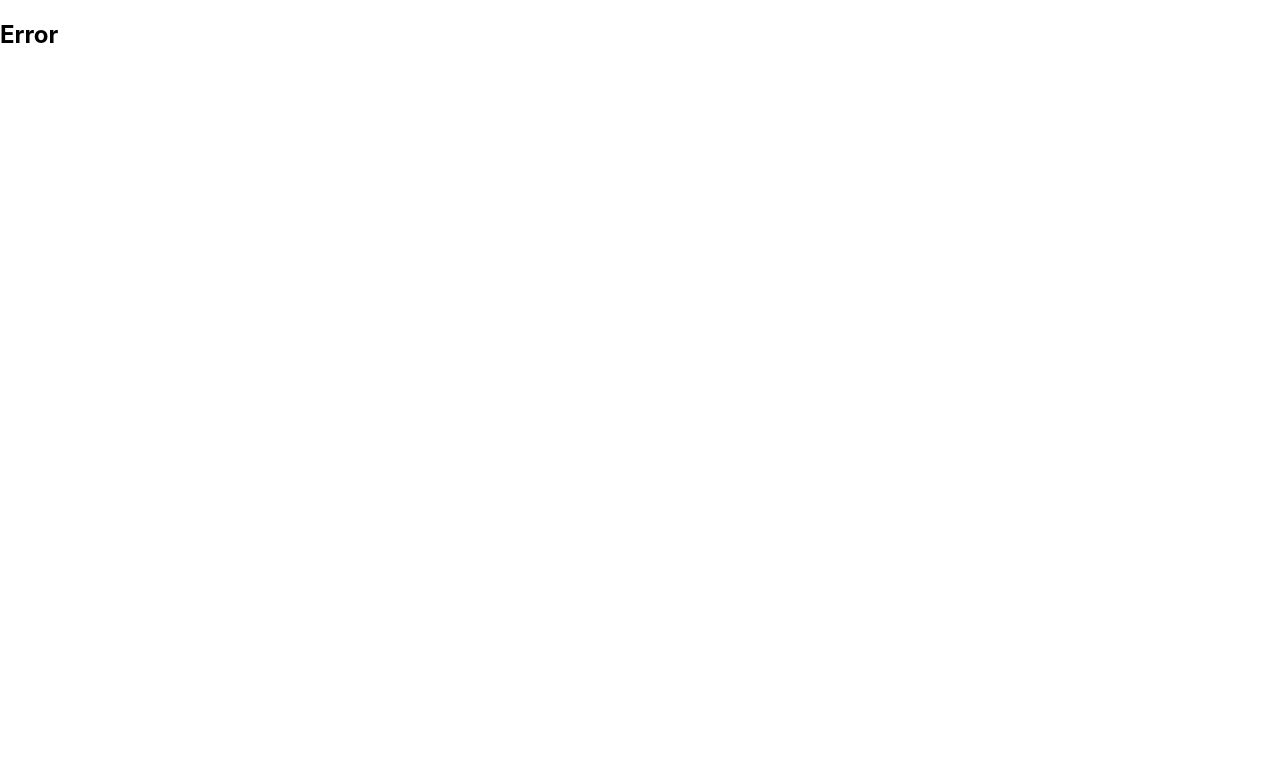
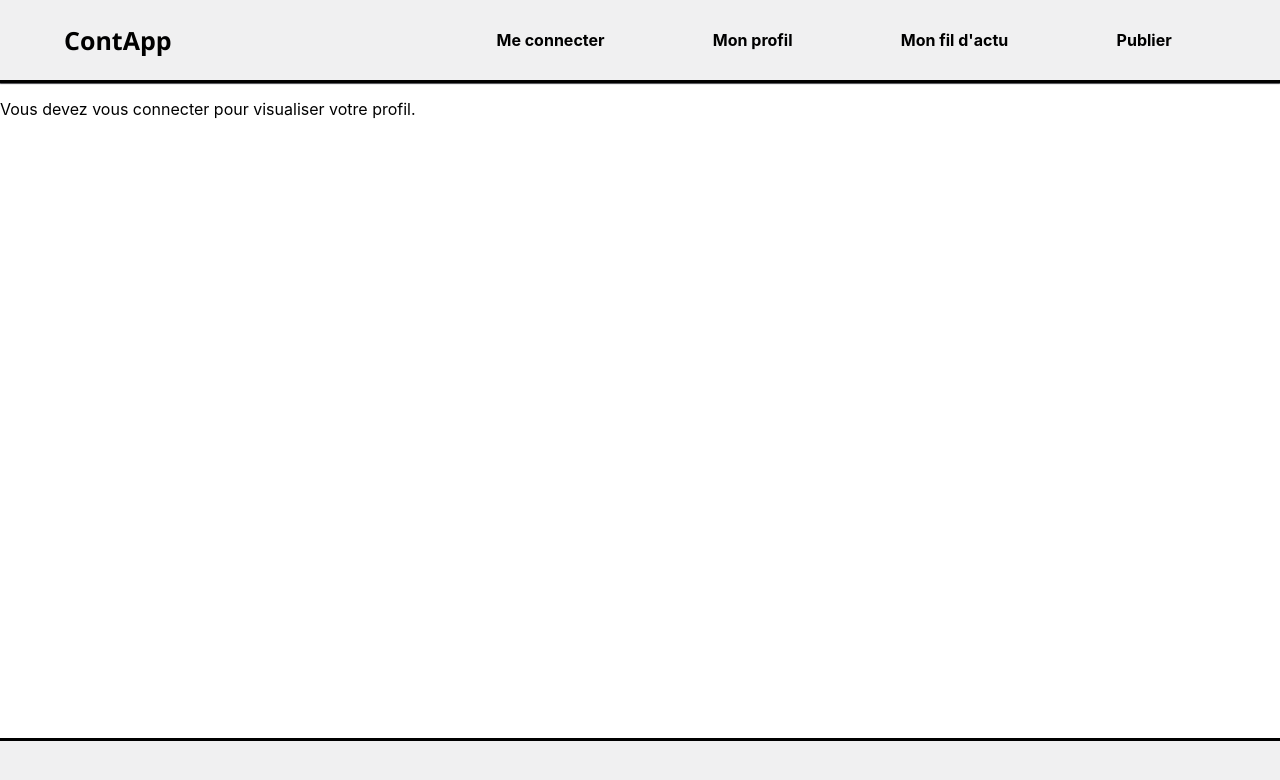
Before and after one commit to EdouardBazillou/ContApp, a React (Create React App) app: page /profil in a window 1280 px wide. Before the commit this address had no page. Shown: the top 780 px of the page. Built offline with nearby package versions, Linux system fonts and the light colour scheme.

Commit message:
Update Post et Profil

```diff
--- a/src/App.css
+++ b/src/App.css
@@ -45,6 +45,11 @@
 .ongletConnection {
   flex-grow: 1;
   text-decoration: inherit;
+}
+
+.ongletProfil {
+  flex-grow: 1;
+  text-decoration: none;
 }
 
 .ongletActu {
--- a/src/App.js
+++ b/src/App.js
@@ -6,6 +6,7 @@ import Actu from "./components/filActu";
 import { createBrowserRouter, RouterProvider } from "react-router-dom";
 import Login from "./utilisateur/Login";
 import Post from "./components/Poster";
+import Profil from "./utilisateur/Profil";
 import ls from "local-storage";
 
 const router = createBrowserRouter([
@@ -34,6 +35,11 @@ const router = createBrowserRouter([
     element: <Post />,
     errorElement: <Error />,
   },
+  {
+    path: "/profil",
+    element: <Profil />,
+    errorElement: <Error />,
+  },
 ]);
 
 function App() {
--- a/src/Assets/Menu.js
+++ b/src/Assets/Menu.js
@@ -14,6 +14,11 @@ function Menu() {
           <div className="ongletConnection">
             <Link to="/Login" className="links">
               Me connecter
+            </Link>
+          </div>
+          <div className="ongletProfil">
+            <Link to="/profil" className="links">
+              Mon profil
             </Link>
           </div>
           <div className="ongletActu">
--- a/src/components/Poster.js
+++ b/src/components/Poster.js
@@ -21,45 +21,48 @@ function Post() {
       method: "POST",
       headers: {
         "Content-Type": "application/json",
-        Authorization: "bearer token",
+        Authorization: "bearer " + localStorage.getItem("@userToken"),
       },
 
       body: JSON.stringify({
-        title: "",
-        content: "",
+        title: "a",
+        content: "a",
       }),
     };
 
-    // //Changement de syntaxe
-    // console.log(options);
-    // await fetch(
-    //   `https://social-network-api.osc-fr1.scalingo.io/contapp/post`,
-    //   options
-    // )
-    //   .then((response) => {
-    //     return response.json();
-    //   })
-    //   .then((response) => {
-    //     console.log("response", response);
-    //   });
-
-    let response = await fetch(
+    //Changement de syntaxe
+    console.log(options);
+    await fetch(
       `https://social-network-api.osc-fr1.scalingo.io/contapp/post`,
       options
-    );
-
-    let data = await response.json();
-    console.log("data", data);
-
-    setPost(data);
-
-    console.log("je marche");
+    )
+      .then((response) => {
+        return response.json();
+      })
+      .then((response) => {
+        console.log("response", response);
+      });
   };
 
+  //Old Fetch
+  //   let response = await fetch(
+  //     `https://social-network-api.osc-fr1.scalingo.io/contapp/post`,
+  //     options
+  //   );
+
+  //   let data = await response.json();
+  //   console.log("data", data);
+
+  //   setPost(data);
+
+  //   console.log("je marche");
+  // };
+
+  //useEffect
   useEffect(() => {
     console.log("post", post);
   }, []);
-
+  //Render
   const render = () => {
     if (newPost.length >= 0) {
       return newPost.map((item, index) => {
@@ -75,7 +78,7 @@ function Post() {
       });
     }
   };
-
+  //Return de fin
   return (
     <div>
       <header>
--- a/src/utilisateur/login.js
+++ b/src/utilisateur/login.js
@@ -1,6 +1,7 @@
 import { useState, useEffect } from "react";
 import Menu from "../Assets/Menu";
 import Footer from "../Assets/Footer";
+import { useNavigate } from "react-router-dom";
 import ls from "local-storage";
 
 function Login() {
@@ -10,6 +11,8 @@ function Login() {
     email: "",
     password: "",
   });
+
+  const navigate = useNavigate();
 
   //Reprendre valeur des inputs
   const handleInput = (e) => {
@@ -44,6 +47,7 @@ function Login() {
         console.log("response", response);
         if (response.success == true) {
           localStorage.setItem("@userToken", response.token);
+          navigate("/profil");
         } else {
           return alert(response.message);
         }
@@ -54,9 +58,7 @@ function Login() {
     // } else {
     //   return alert(response.message);
     // }
-
     // let data = await response.json();
-
     // console.log("data", data);
   };
 
--- a/src/utilisateur/profil.js
+++ b/src/utilisateur/profil.js
@@ -0,0 +1,16 @@
+import { Link } from "react-router-dom";
+import Menu from "../Assets/Menu";
+import Footer from "../Assets/Footer";
+
+function Profil() {
+  return (
+    <div>
+      <header>
+        <Menu />
+      </header>
+      <p>Vous devez vous connecter pour visualiser votre profil.</p>
+      <Footer />
+    </div>
+  );
+}
+export default Profil;
--- a/src/utilisateur/register.js
+++ b/src/utilisateur/register.js
@@ -49,8 +49,11 @@ function Register() {
     console.log("data", data);
 
     console.log("je marche");
-
-    alert("Vous êtes bien inscrit ! Bienvenue sur notre réseau ! :)  ");
+    if (data.success) {
+      alert("Vous êtes bien inscrit ! Bienvenue sur notre réseau ! :)  ");
+    } else {
+      alert("erreur " + data.message);
+    }
   };
 
   useEffect(() => {
```
